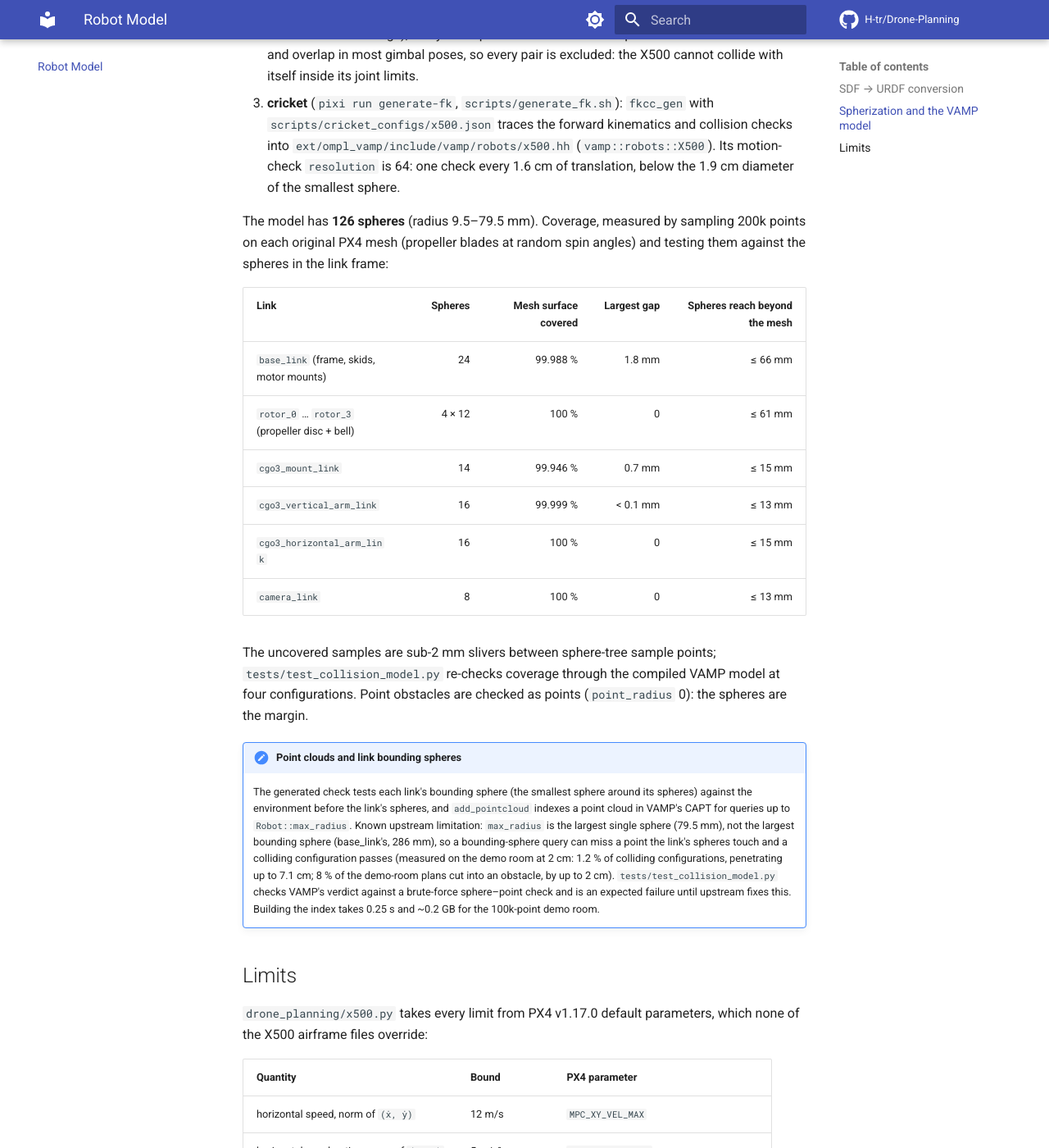
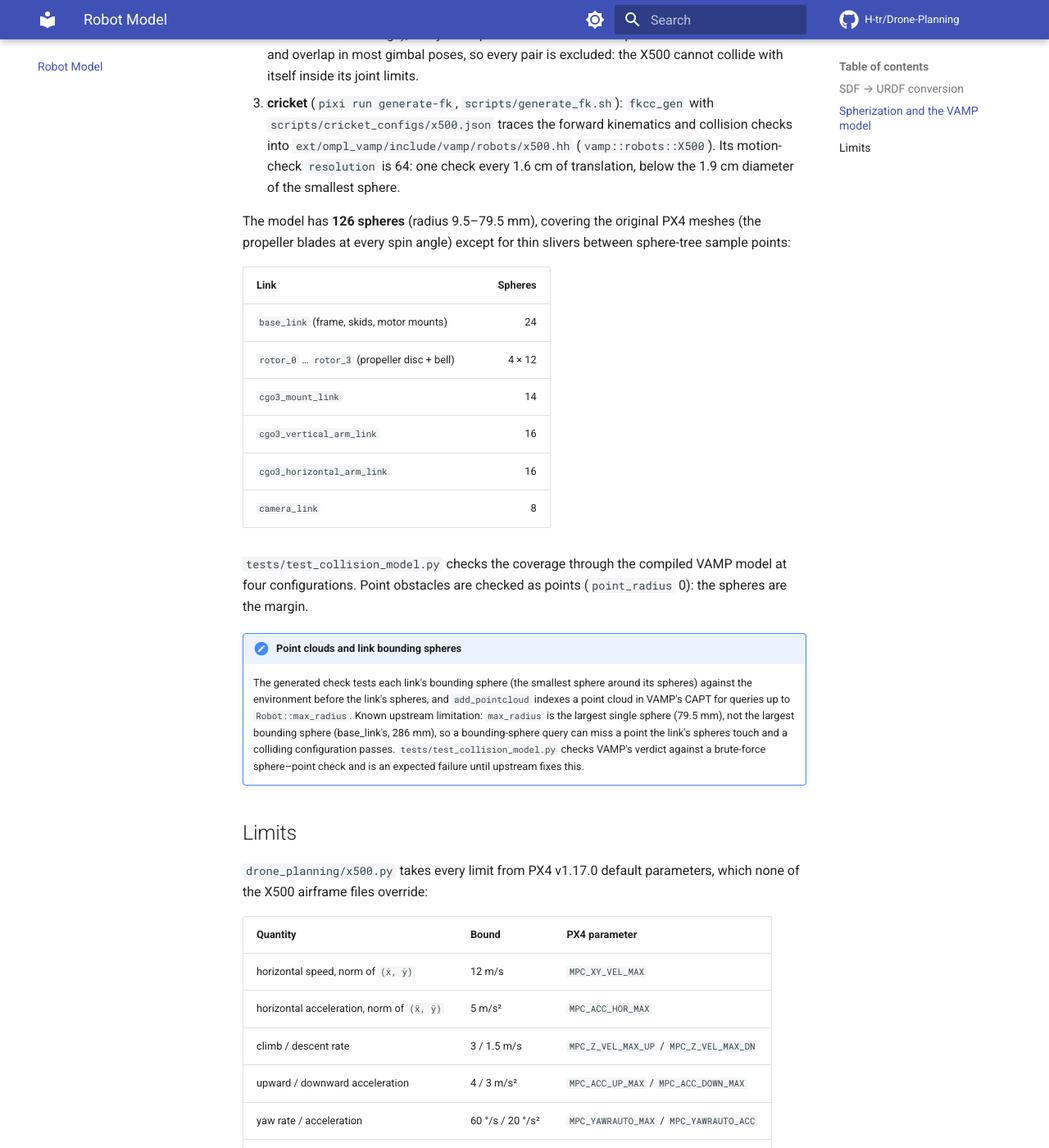
Before and after one commit to H-tr/Drone-Planning, an MkDocs documentation site: the page built from docs/robot.md, in a window 1280 px wide and 1400 px high, scrolled down 2342 px. Shown: the whole window at 82% size. Built offline with MkDocs 1.6.1 and Material for MkDocs 9.7.7, drawn with Linux system fonts in a browser that asks for light colours; comment, search, counter and statistics services are not loaded.

Commit message:
docs: remove statistics no recorded command reproduces
The sphere-coverage table's percentages and gaps, the CAPT-miss rates
and index cost, the graze depth over 320 paths, the TOPP-RA excess over
120 paths and the README's coverage percentage had no measurement
command in the repo. The qualitative statements stay;
tests/test_collision_model.py still checks coverage and the CAPT miss.

Co-Authored-By: Claude Opus 5.5 (1M context) <noreply@anthropic.com>

```diff
--- a/docs/robot.md
+++ b/docs/robot.md
@@ -104,24 +104,22 @@ The pipeline is the template's, unchanged:
    Its motion-check `resolution` is 64: one check every 1.6 cm of
    translation, below the 1.9 cm diameter of the smallest sphere.
 
-The model has **126 spheres** (radius 9.5–79.5 mm). Coverage, measured by
-sampling 200k points on each original PX4 mesh (propeller blades at
-random spin angles) and testing them against the spheres in the link
-frame:
+The model has **126 spheres** (radius 9.5–79.5 mm), covering the original
+PX4 meshes (the propeller blades at every spin angle) except for thin
+slivers between sphere-tree sample points:
 
-| Link | Spheres | Mesh surface covered | Largest gap | Spheres reach beyond the mesh |
-|------|--------:|------:|------:|------:|
-| `base_link` (frame, skids, motor mounts) | 24 | 99.988 % | 1.8 mm | ≤ 66 mm |
-| `rotor_0` … `rotor_3` (propeller disc + bell) | 4 × 12 | 100 % | 0 | ≤ 61 mm |
-| `cgo3_mount_link` | 14 | 99.946 % | 0.7 mm | ≤ 15 mm |
-| `cgo3_vertical_arm_link` | 16 | 99.999 % | < 0.1 mm | ≤ 13 mm |
-| `cgo3_horizontal_arm_link` | 16 | 100 % | 0 | ≤ 15 mm |
-| `camera_link` | 8 | 100 % | 0 | ≤ 13 mm |
+| Link | Spheres |
+|------|--------:|
+| `base_link` (frame, skids, motor mounts) | 24 |
+| `rotor_0` … `rotor_3` (propeller disc + bell) | 4 × 12 |
+| `cgo3_mount_link` | 14 |
+| `cgo3_vertical_arm_link` | 16 |
+| `cgo3_horizontal_arm_link` | 16 |
+| `camera_link` | 8 |
 
-The uncovered samples are sub-2 mm slivers between sphere-tree sample
-points; `tests/test_collision_model.py` re-checks coverage through the
-compiled VAMP model at four configurations. Point obstacles are checked
-as points (`point_radius` 0): the spheres are the margin.
+`tests/test_collision_model.py` checks the coverage through the compiled
+VAMP model at four configurations. Point obstacles are checked as points
+(`point_radius` 0): the spheres are the margin.
 
 !!! note "Point clouds and link bounding spheres"
 
@@ -132,12 +130,9 @@ as points (`point_radius` 0): the spheres are the margin.
     `max_radius` is the largest single sphere (79.5 mm), not the largest
     bounding sphere (base_link's, 286 mm), so a bounding-sphere query can
     miss a point the link's spheres touch and a colliding configuration
-    passes (measured on the demo room at 2 cm: 1.2 % of colliding
-    configurations, penetrating up to 7.1 cm; 8 % of the demo-room plans
-    cut into an obstacle, by up to 2 cm). `tests/test_collision_model.py`
-    checks VAMP's verdict against a brute-force sphere–point check and is
-    an expected failure until upstream fixes this. Building the index takes
-    0.25 s and ~0.2 GB for the 100k-point demo room.
+    passes. `tests/test_collision_model.py` checks VAMP's verdict against
+    a brute-force sphere–point check and is an expected failure until
+    upstream fixes this.
 
 ## Limits
 
```
Also changed, not shown: README.md (+4 -4 lines), docs/planning/index.md (+1 -2 lines), docs/planning/trajectory.md (+2 -5 lines).
